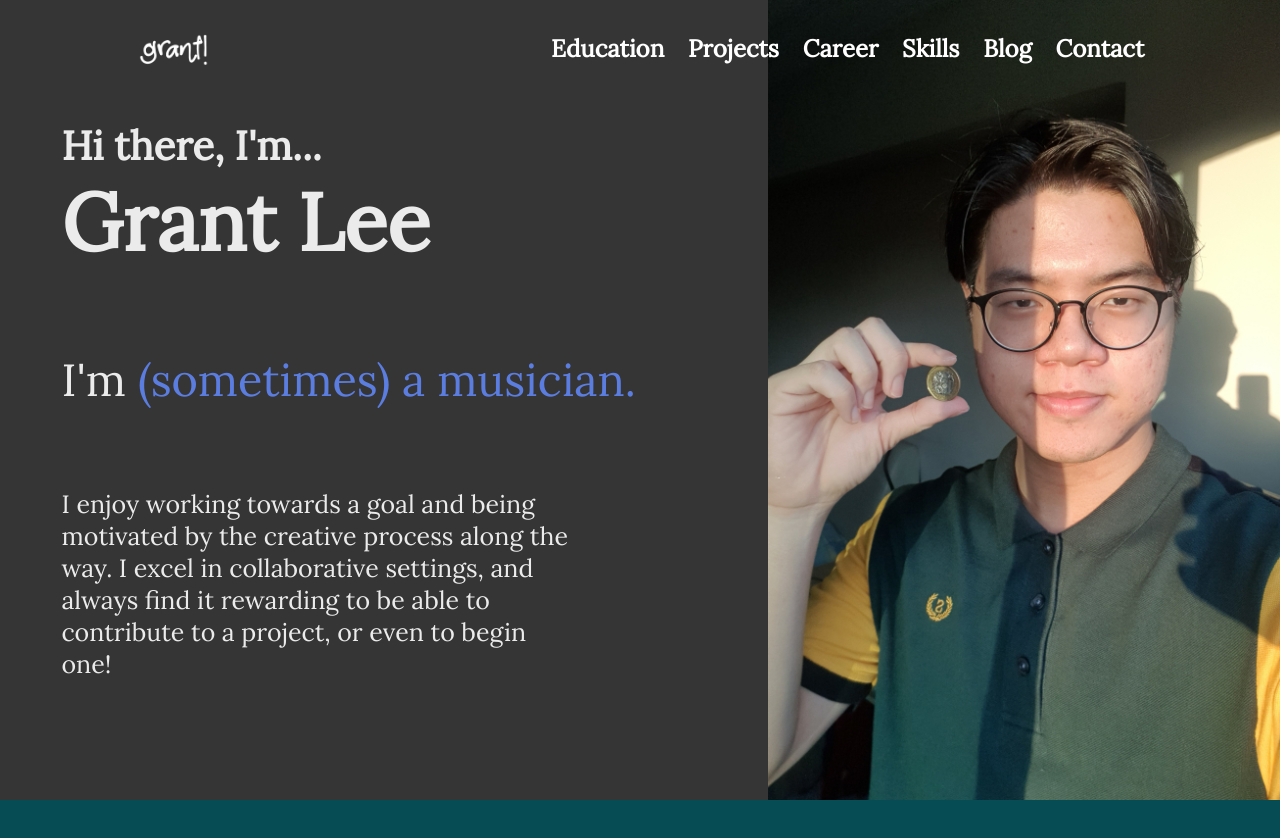
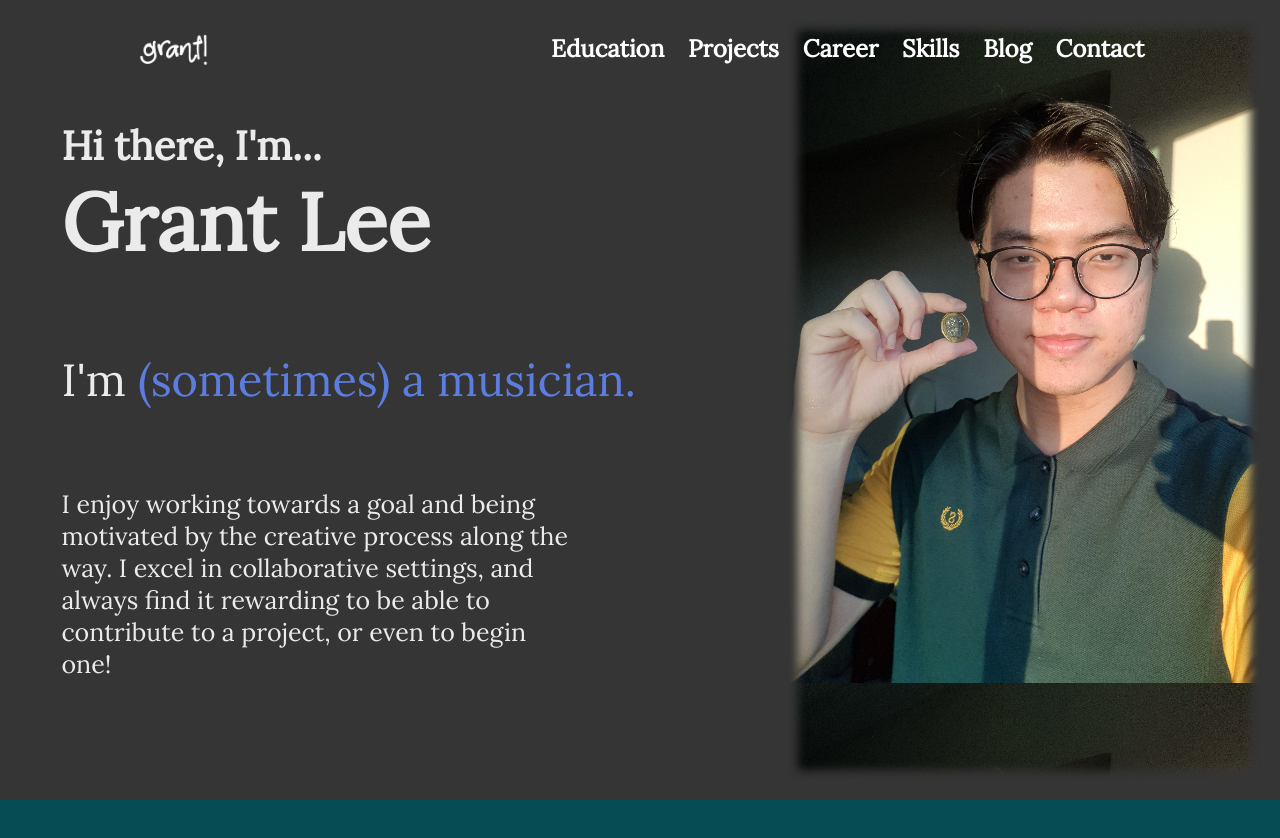
Before and after one commit to grrrrnt/personal-website, a React (Create React App) app: page / in a window 1280 px wide. Shown: the top 838 px of the page. Built offline with nearby package versions, Linux system fonts and the light colour scheme; a web font is replaced by a local one.

Commit message:
Added blur to photo

```diff
--- a/src/components/intro/Intro.css
+++ b/src/components/intro/Intro.css
@@ -70,11 +70,10 @@
 }
 
 .intro-right {
+    background-image: url("../../img/intro_photo.jpg");
     flex: 2;
+    width: 100%;
+    height: 100%;
+    background-size: contain;
+    box-shadow: 0 0 10px 30px rgb(53, 53, 53) inset;
 }
-
-.intro-right-photo {
-    height: 100%;
-    width: 100%;
-    object-fit: cover;
-}
--- a/src/components/intro/Intro.jsx
+++ b/src/components/intro/Intro.jsx
@@ -25,9 +25,7 @@ const Intro = () => {
                 </div>
             </div>
 
-            <div className="intro-right">
-                <img className="intro-right-photo" src={intro_photo} alt=""/>
-            </div>
+            <div className="intro-right" />
         </div>
         )
     }
```
